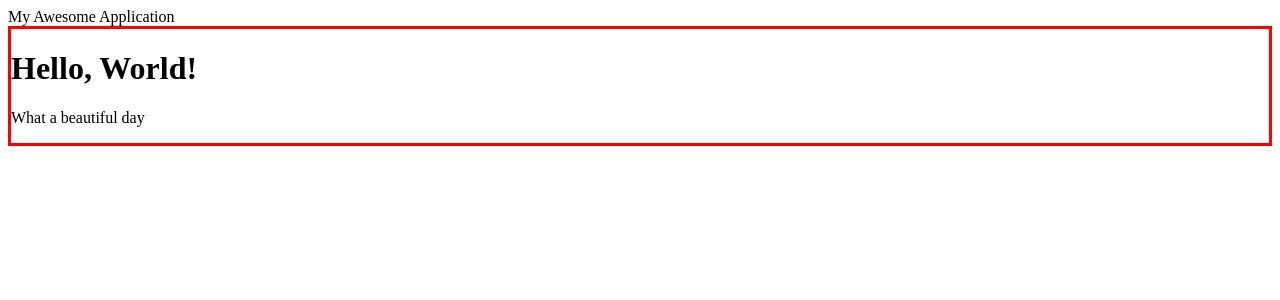
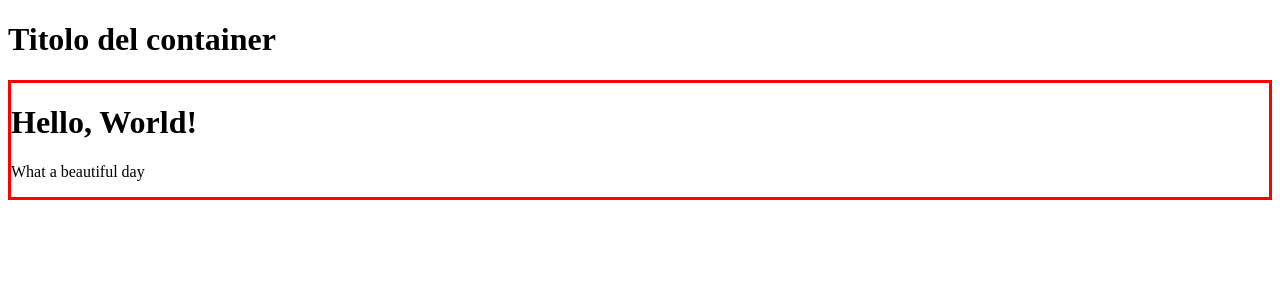
Before and after one commit to ManfrediOrlando/app-esercizio, a React (Create React App) app: page / in a window 1280 px wide. Shown: the top 300 px of the page. Built offline with nearby package versions, Linux system fonts and the light colour scheme.

Commit message:
Component Composition 2

```diff
--- a/src/App.js
+++ b/src/App.js
@@ -6,7 +6,7 @@ import { Container } from "./Container";
 export class App extends React.Component{
     render(){
         return(
-            <Container title="My Awesome Application">
+            <Container title="Titolo del container">
                 <HelloWorld renderGreating={true}/>
             </Container>
         )
--- a/src/Container.js
+++ b/src/Container.js
@@ -4,8 +4,10 @@ export class Container extends React.Component {
     render() {
         return (
             <div>
-                <div className="container-title">
+                <div>
+                    <h1>
                     {this.props.title}
+                    </h1>
                 </div>
                 <div className="container">
                     {this.props.children}
```
